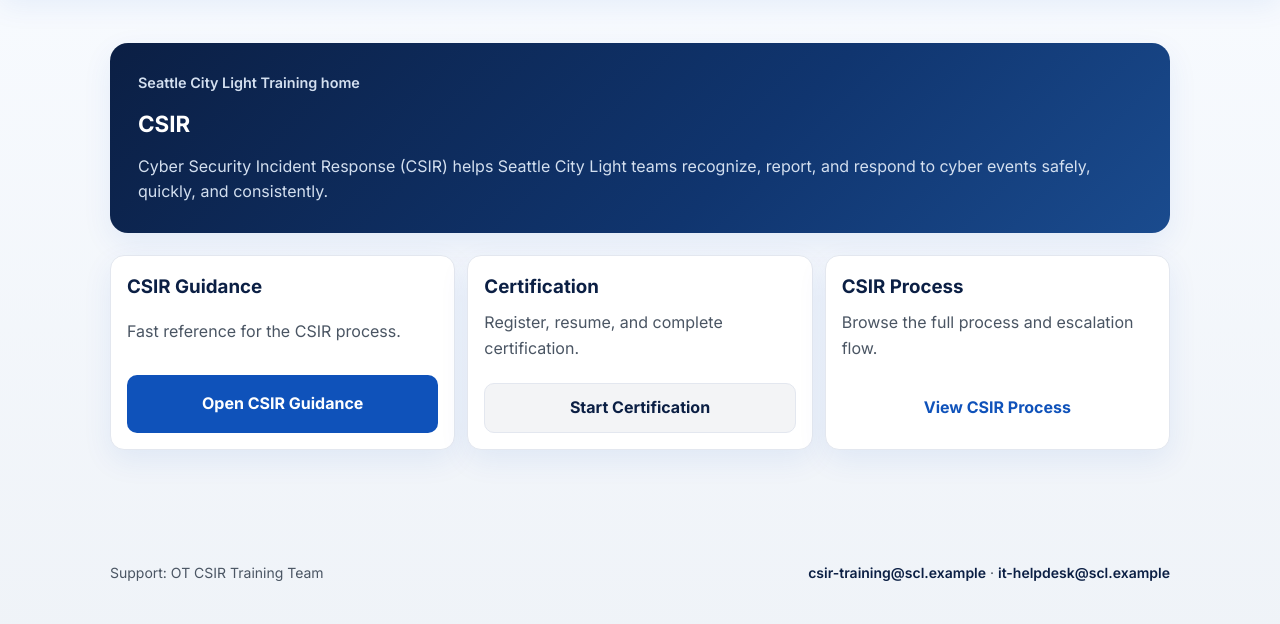
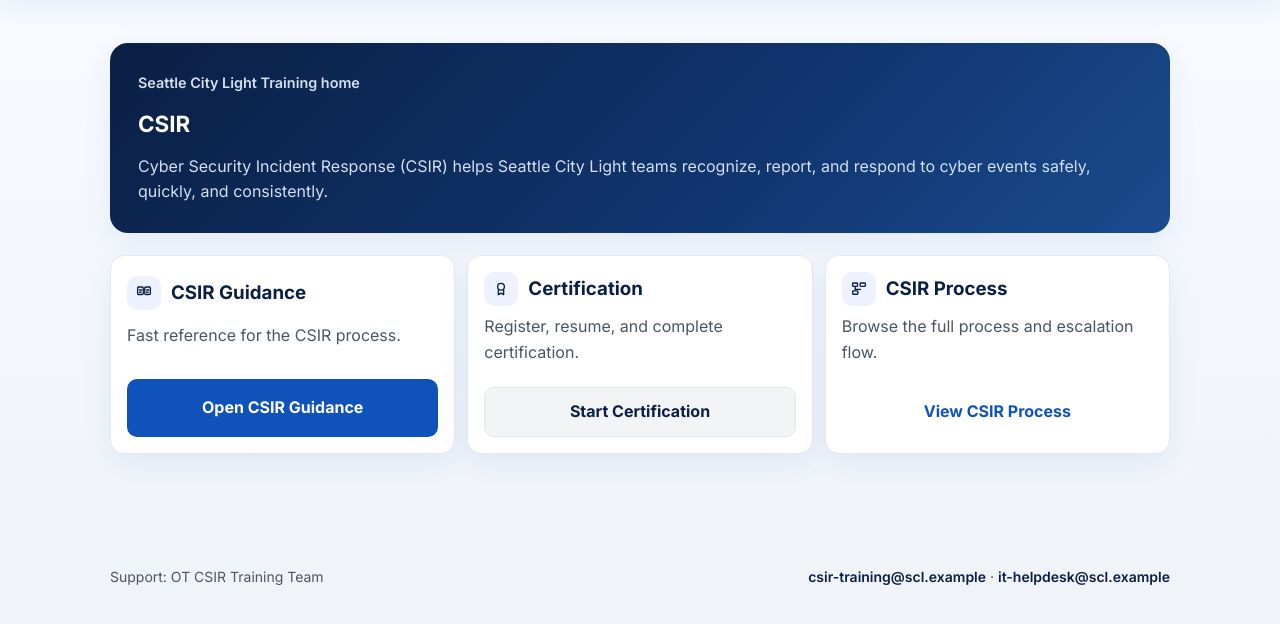
Before and after one commit to mmacri/SCL1, a plain HTML site: page index.html in a window 1280 px wide. Shown: the part 74-698 px from the top of the page. Drawn offline with Linux system fonts and the light colour scheme.

Commit message:
Update index.html

```diff
--- a/index.html
+++ b/index.html
@@ -72,6 +72,27 @@
       gap: 8px;
       box-shadow: var(--shadow);
     }
+    .card-header {
+      display: flex;
+      align-items: center;
+      gap: 10px;
+    }
+    .card-icon {
+      width: 34px;
+      height: 34px;
+      border-radius: 10px;
+      display: inline-flex;
+      align-items: center;
+      justify-content: center;
+      background: #eef2ff;
+      color: #0b1f44;
+      flex: 0 0 auto;
+    }
+    .card-icon svg {
+      width: 18px;
+      height: 18px;
+      display: block;
+    }
     .action-card h3 {
       margin: 0;
       color: #0b1f44;
@@ -138,17 +159,48 @@
 
     <div class="primary-actions">
       <div class="action-card">
-        <h3>CSIR Guidance</h3>
+        <div class="card-header">
+          <span class="card-icon" aria-hidden="true">
+            <svg viewBox="0 0 24 24" fill="none" stroke="currentColor" stroke-width="1.8" stroke-linecap="round" stroke-linejoin="round" role="img">
+              <rect x="3.5" y="4" width="7.5" height="10" rx="1.5"></rect>
+              <rect x="13" y="4" width="7.5" height="10" rx="1.5"></rect>
+              <path d="M6 8h3"></path>
+              <path d="M15.5 8h3"></path>
+              <path d="M6 11h2"></path>
+              <path d="M15.5 11h2"></path>
+            </svg>
+          </span>
+          <h3>CSIR Guidance</h3>
+        </div>
         <p class="section-sub">Fast reference for the CSIR process.</p>
         <a class="button" href="process-deep-dive.html">Open CSIR Guidance</a>
       </div>
       <div class="action-card">
-        <h3>Certification</h3>
+        <div class="card-header">
+          <span class="card-icon" aria-hidden="true">
+            <svg viewBox="0 0 24 24" fill="none" stroke="currentColor" stroke-width="1.8" stroke-linecap="round" stroke-linejoin="round" role="img">
+              <circle cx="12" cy="9" r="4.5"></circle>
+              <path d="M8.5 13.5v6l3.5-2 3.5 2v-6"></path>
+            </svg>
+          </span>
+          <h3>Certification</h3>
+        </div>
         <p class="section-sub">Register, resume, and complete certification.</p>
         <a class="button secondary" href="csir/my-learning.html">Start Certification</a>
       </div>
       <div class="action-card">
-        <h3>CSIR Process</h3>
+        <div class="card-header">
+          <span class="card-icon" aria-hidden="true">
+            <svg viewBox="0 0 24 24" fill="none" stroke="currentColor" stroke-width="1.8" stroke-linecap="round" stroke-linejoin="round" role="img">
+              <rect x="3.5" y="4" width="6.5" height="4.5" rx="1"></rect>
+              <rect x="13.5" y="4" width="7" height="4.5" rx="1"></rect>
+              <rect x="3.5" y="14.5" width="7" height="4.5" rx="1"></rect>
+              <path d="M7 8.5v4"></path>
+              <path d="M7 12.5h7"></path>
+            </svg>
+          </span>
+          <h3>CSIR Process</h3>
+        </div>
         <p class="section-sub">Browse the full process and escalation flow.</p>
         <a class="button ghost" href="csir/curriculum.html">View CSIR Process</a>
       </div>
```
